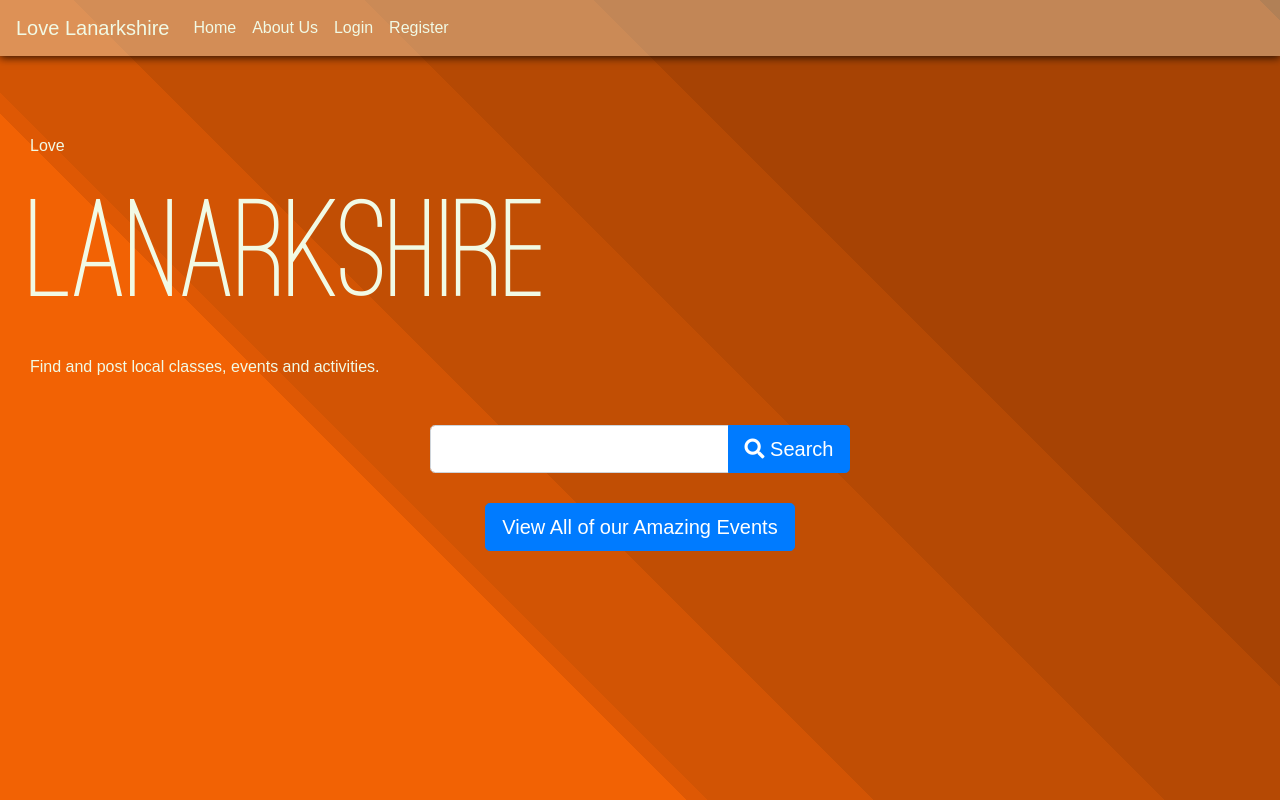
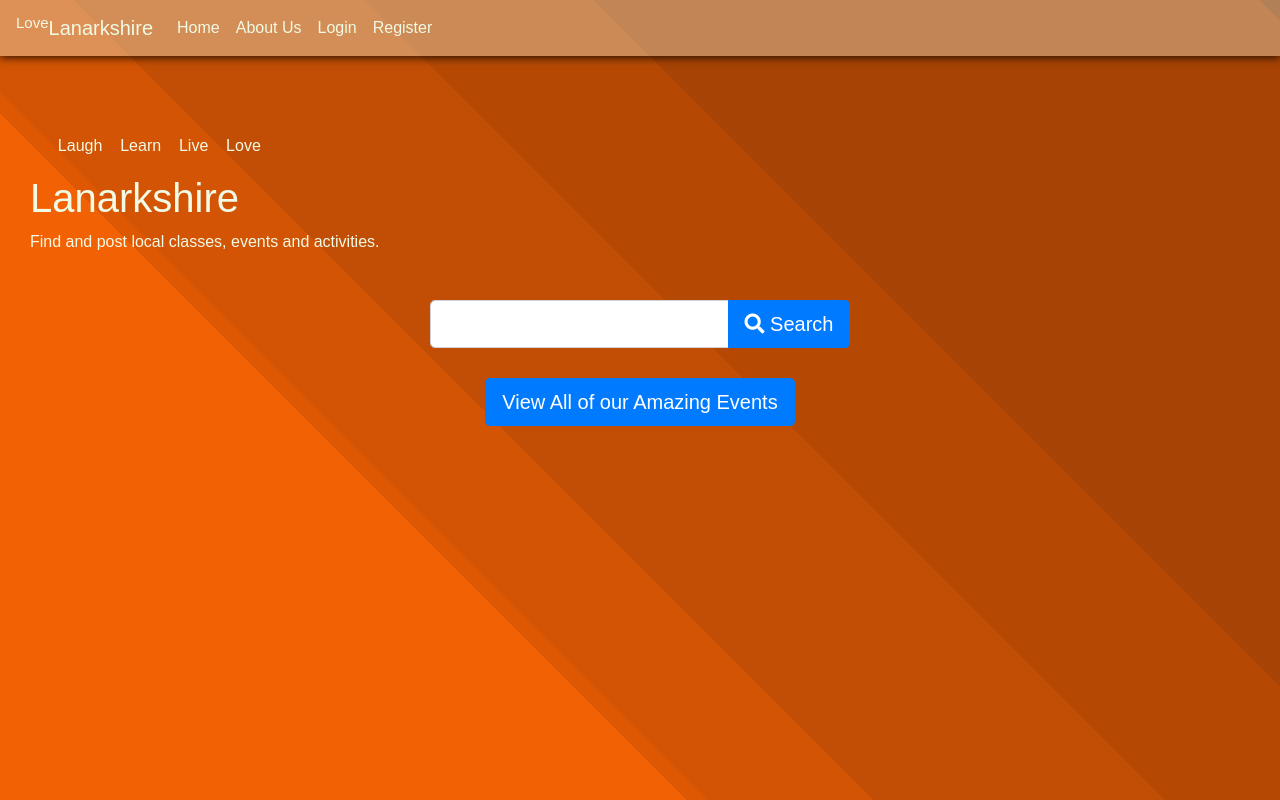
Before and after one commit to paperclippete/FinalMilestone, a Django app: page / in a window 1280 px wide. Run offline with Django 3.2, Linux system fonts and the light colour scheme; parts of the project's set-up code (start-up, migrations or seed data) failed here and were passed over; some libraries are stand-ins or nearby versions; some web fonts are replaced.

Commit message:
added textillate.js effect to site-title on index

```diff
--- a/home/templates/index.html
+++ b/home/templates/index.html
@@ -2,10 +2,20 @@
 {% load static %}
 {% block title %}Home{% endblock %}
 
+{% block css %}
+<link rel="stylesheet" href="{% static 'css/animate.css' %}" type="text/css" />
+{% endblock %}
+
 {% block content %}
-<div class="layout">
-    <p id="change-word">Love</p>
-    <h1 id="site-title">Lanarkshire</h1>
+
+<ul class="changing-word-list" data-in-effect="fadeIn" data-out-effect="fadeOut">
+    <li class="changing-word-list-item">Laugh</li>
+    <li class="changing-word-list-item">Learn</li>
+    <li class="changing-word-list-item">Live</li>
+    <li class="changing-word-list-item" data-in-effect="wobble">Love</li>
+</ul>
+<div class="layout title-layout">
+    <h1 class="site-title">Lanarkshire</h1>
     <p id="site-description">Find and post local classes, events and activities.</p>
 </div>
 
@@ -24,4 +34,9 @@
     <a href="{% url 'view_all_events' %}" class="btn btn-primary btn-lg">View All of our Amazing Events</a>
 
 </div>
+
+{% block js %}
+<script src="{% static 'js/lettering.js' %}"></script>
+<script src="{% static 'js/textillate.js' %}"></script>
 {% endblock %}
+{% endblock %}
--- a/static/js/script.js
+++ b/static/js/script.js
@@ -56,6 +56,9 @@ $(document).ready(function() {
     })
 
 
+    $(function () {
+	$('.changing-word-list').textillate();
+    })
 
 
 
--- a/templates/base.html
+++ b/templates/base.html
@@ -9,13 +9,14 @@
     <link href="https://fonts.googleapis.com/css?family=Muli:400,700&display=swap" rel="stylesheet">
     <link rel="stylesheet" href="{% static 'fonts/font-awesome/css/all.min.css' %}" type="text/css" />
     <link rel="stylesheet" href="{% static 'css/style.css' %}" type="text/css" />
+    {% block css %}{% endblock %}
     <script src="https://code.jquery.com/jquery-3.4.1.js"></script>
     <title>Love Lanarkshire | {% block title %}{% endblock %}</title>
 </head>
 <body>
     <!-- Sitewide Nav Bar -->
     <nav class="navbar navbar-expand-lg fixed-top navbar-effect">
-        <a class="navbar-brand" href="{% url 'index' %}">Love Lanarkshire</a>
+        <a class="navbar-brand site-title-small" href="{% url 'index' %}"><sup class="change-word-small">Love</sup>Lanarkshire</a>
         <button class="navbar-toggler" type="button" data-toggle="collapse" data-target="#navbarNav" aria-controls="navbarNav" aria-expanded="false" aria-label="Toggle navigation">
         <span class="navbar-toggler-icon"><i class="fas fa-bars"></i></span>
         </button>
@@ -48,7 +49,7 @@
     <div id="site-background">
         <section id="site-content">
         <!-- User message will render here -->
-        <div class="placeholder">
+        <div class="placeholder index-placeholder">
             {% if messages %}
             <div id="user-message">
                 {% for message in messages %}
```
